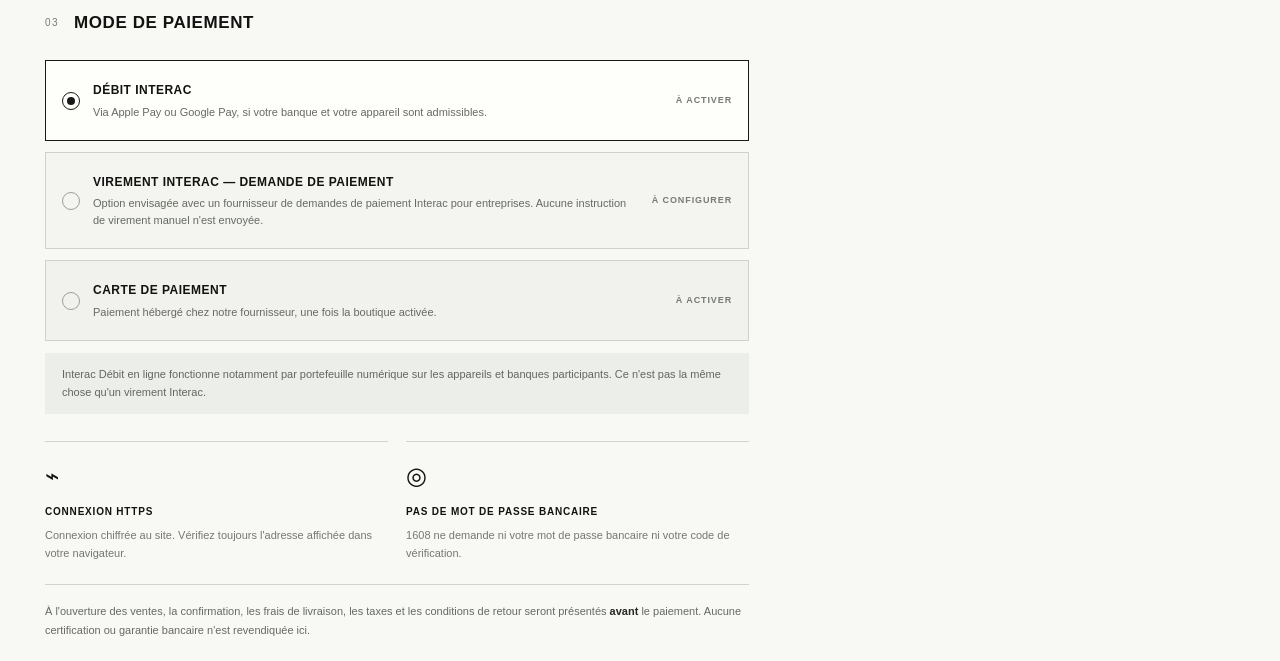
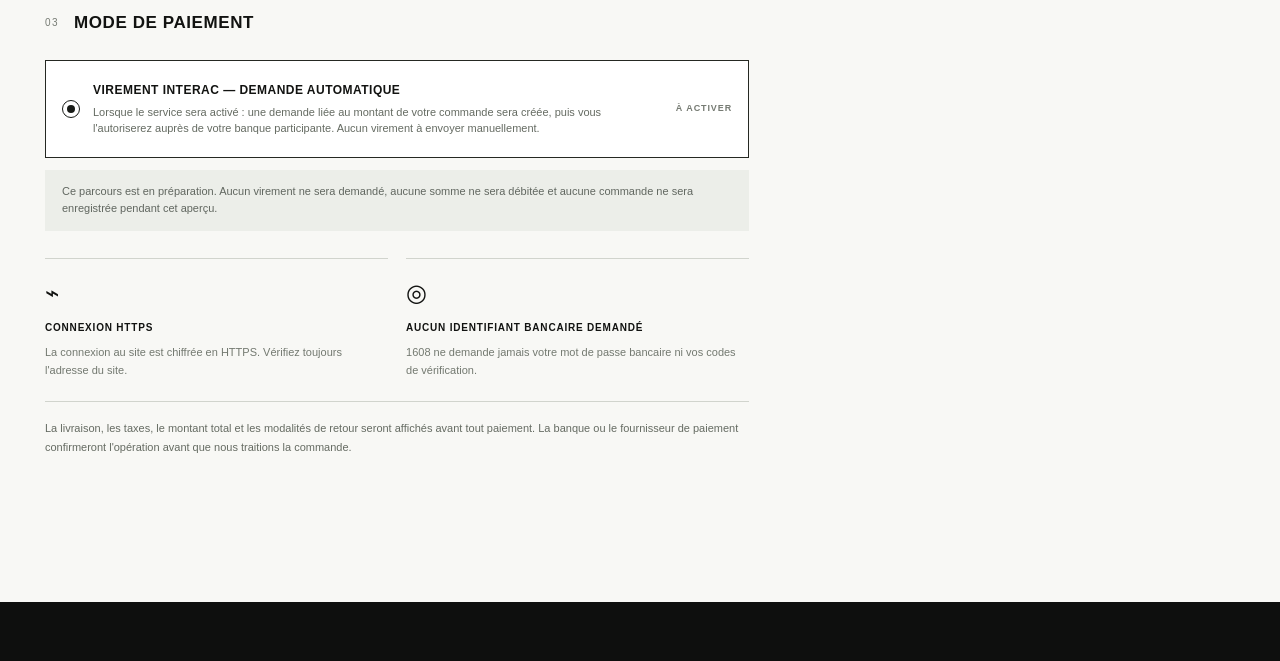
Before and after one commit to lbdev777/1608qc, a plain HTML site: page checkout.html in a window 1280 px wide. Shown: the part 1070-1731 px from the top of the page. Drawn offline with Linux system fonts and the light colour scheme; no server answers.

Commit message:
Focus checkout on future automated Interac e-Transfer Request Money, not Interac Debit

```diff
--- a/checkout.html
+++ b/checkout.html
@@ -26,14 +26,15 @@
     <section class="checkout-section" aria-labelledby="review-title"><div class="checkout-section-head"><span>01</span><h2 id="review-title">VOTRE SÉLECTION</h2><a href="index.html#collection">Continuer à magasiner ↗</a></div><div id="checkout-items" data-checkout-items aria-live="polite"></div></section>
     <section class="checkout-section" aria-labelledby="delivery-title"><div class="checkout-section-head"><span>02</span><h2 id="delivery-title">LIVRAISON</h2></div><div class="delivery-box"><span class="delivery-icon" aria-hidden="true">↗</span><div><strong>Livraison au Canada prévue</strong><p>Les frais, délais de préparation et modalités de retour seront indiqués avant l'activation des ventes. Aucune adresse n'est recueillie dans cet aperçu.</p></div></div></section>
     <section class="checkout-section" aria-labelledby="payment-title"><div class="checkout-section-head"><span>03</span><h2 id="payment-title">MODE DE PAIEMENT</h2></div>
-      <div class="payment-options" role="radiogroup" aria-label="Mode de paiement envisagé">
-       <label class="payment-method"><input type="radio" name="payment-method" value="interac" checked><span class="payment-radio" aria-hidden="true"></span><span class="method-copy"><b>DÉBIT INTERAC</b><small>Via Apple Pay ou Google Pay, si votre banque et votre appareil sont admissibles.</small></span><span class="method-state">À ACTIVER</span></label>
-       <label class="payment-method"><input type="radio" name="payment-method" value="transfer"><span class="payment-radio" aria-hidden="true"></span><span class="method-copy"><b>VIREMENT INTERAC — DEMANDE DE PAIEMENT</b><small>Option envisagée avec un fournisseur de demandes de paiement Interac pour entreprises. Aucune instruction de virement manuel n'est envoyée.</small></span><span class="method-state">À CONFIGURER</span></label>
-       <label class="payment-method"><input type="radio" name="payment-method" value="card"><span class="payment-radio" aria-hidden="true"></span><span class="method-copy"><b>CARTE DE PAIEMENT</b><small>Paiement hébergé chez notre fournisseur, une fois la boutique activée.</small></span><span class="method-state">À ACTIVER</span></label>
+      <div class="payment-options" role="group" aria-label="Mode de paiement à venir">
+       <div class="payment-method" style="cursor:default;border-color:#252822;background:#fff">
+         <span class="payment-radio" aria-hidden="true" style="border-color:#181b17"><span style="display:block;width:8px;height:8px;background:#181b17;border-radius:50%;margin:4px"></span></span>
+         <span class="method-copy"><b>VIREMENT INTERAC — DEMANDE AUTOMATIQUE</b><small>Lorsque le service sera activé : une demande liée au montant de votre commande sera créée, puis vous l'autoriserez auprès de votre banque participante. Aucun virement à envoyer manuellement.</small></span><span class="method-state">À ACTIVER</span>
+       </div>
       </div>
-      <div class="payment-explainer" data-payment-explainer aria-live="polite">Interac Débit en ligne fonctionne notamment par portefeuille numérique sur les appareils et banques participants. Ce n'est pas la même chose qu'un virement Interac.</div>
-      <div class="checkout-assurance"><div><span aria-hidden="true">⌁</span><b>CONNEXION HTTPS</b><p>Connexion chiffrée au site. Vérifiez toujours l'adresse affichée dans votre navigateur.</p></div><div><span aria-hidden="true">◎</span><b>PAS DE MOT DE PASSE BANCAIRE</b><p>1608 ne demande ni votre mot de passe bancaire ni votre code de vérification.</p></div></div>
-      <p class="payment-trust-note">À l'ouverture des ventes, la confirmation, les frais de livraison, les taxes et les conditions de retour seront présentés <strong>avant</strong> le paiement. Aucune certification ou garantie bancaire n'est revendiquée ici.</p>
+      <div class="payment-explainer">Ce parcours est en préparation. Aucun virement ne sera demandé, aucune somme ne sera débitée et aucune commande ne sera enregistrée pendant cet aperçu.</div>
+      <div class="checkout-assurance"><div><span aria-hidden="true">⌁</span><b>CONNEXION HTTPS</b><p>La connexion au site est chiffrée en HTTPS. Vérifiez toujours l'adresse du site.</p></div><div><span aria-hidden="true">◎</span><b>AUCUN IDENTIFIANT BANCAIRE DEMANDÉ</b><p>1608 ne demande jamais votre mot de passe bancaire ni vos codes de vérification.</p></div></div>
+      <p class="payment-trust-note">La livraison, les taxes, le montant total et les modalités de retour seront affichés avant tout paiement. La banque ou le fournisseur de paiement confirmeront l'opération avant que nous traitions la commande.</p>
     </section>
    </div>
    <aside class="checkout-summary" aria-labelledby="summary-heading">
```
